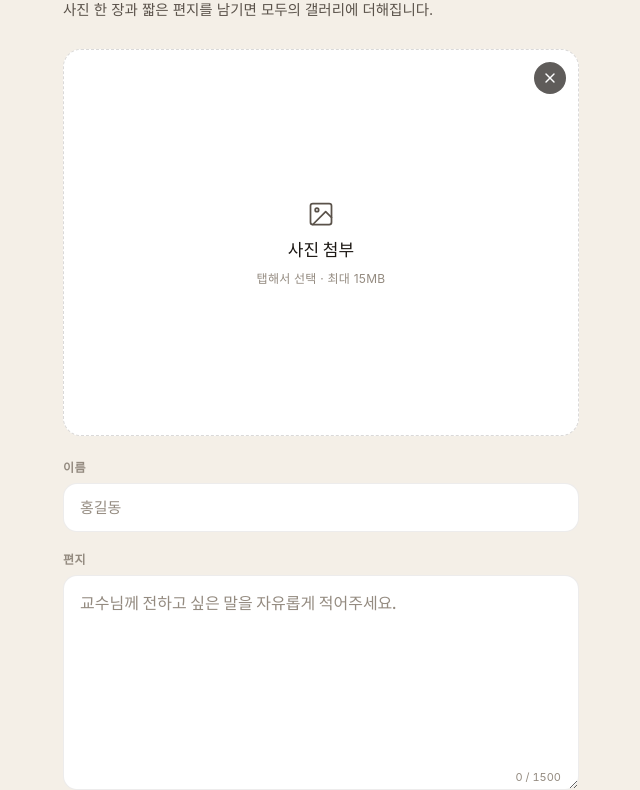
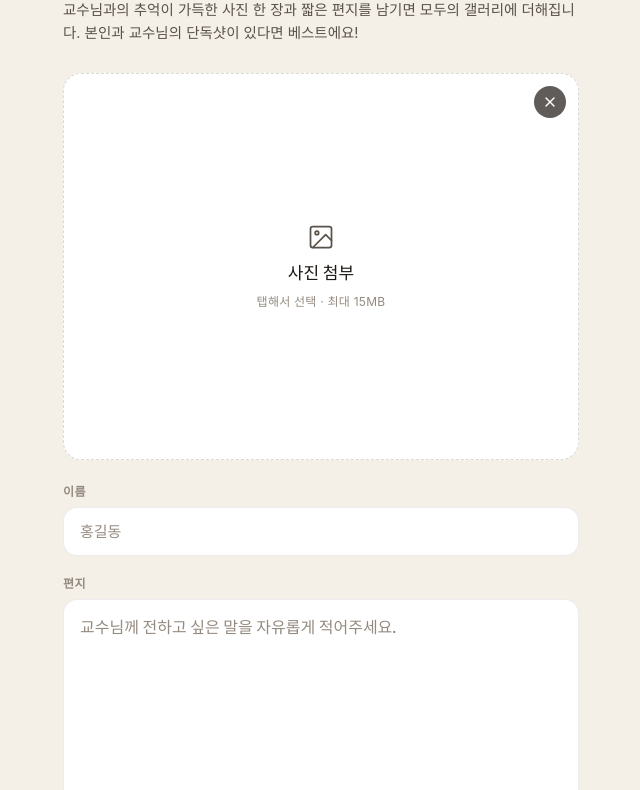
Before and after one commit to Nights-SDH/Teacher-s-Day, a website: page public/upload.html in a window 1280 px wide. Shown: the part 192-982 px from the top of the page, without its empty margins (319-959 px from the left). Drawn offline with Linux system fonts and the light colour scheme; a web font is replaced by a local one.

Commit message:
업로드 화면 멘트 수정

```diff
--- a/public/upload.html
+++ b/public/upload.html
@@ -26,7 +26,7 @@
         함께한 순간을<br/>
         <em>편지에 담아주세요</em>
       </h1>
-      <p>사진 한 장과 짧은 편지를 남기면 모두의 갤러리에 더해집니다.</p>
+      <p>교수님과의 추억이 가득한 사진 한 장과 짧은 편지를 남기면 모두의 갤러리에 더해집니다. 본인과 교수님의 단독샷이 있다면 베스트에요!</p>
     </header>
 
     <form class="form" id="form">
```
